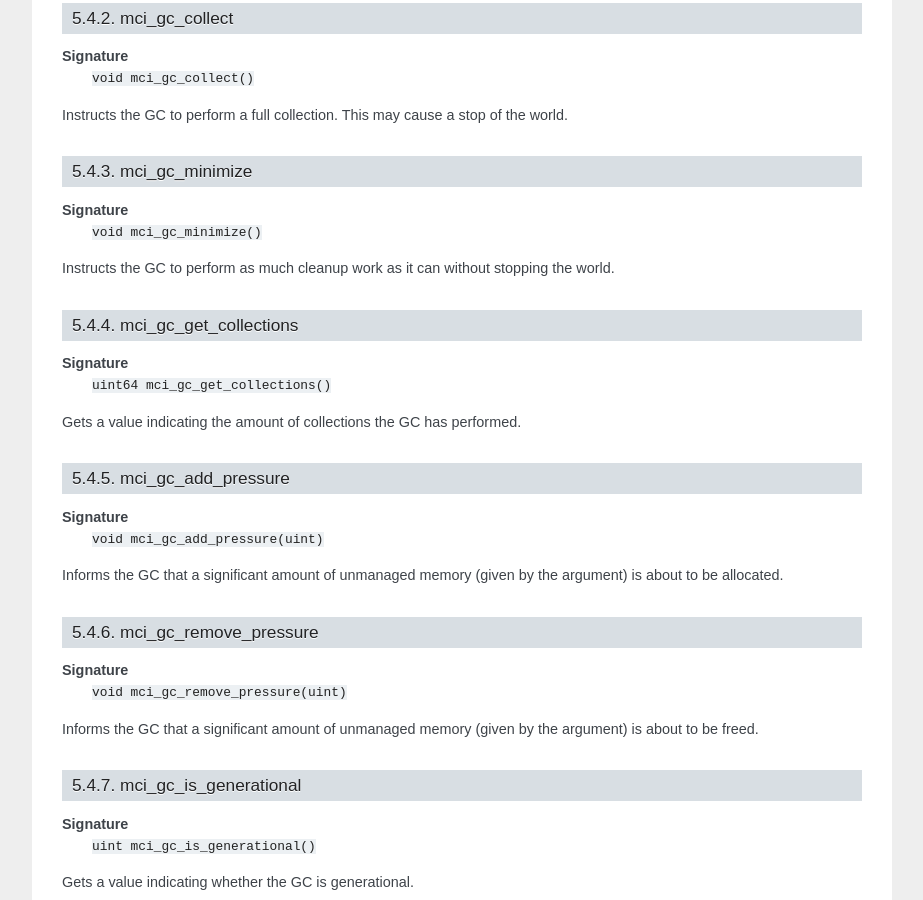
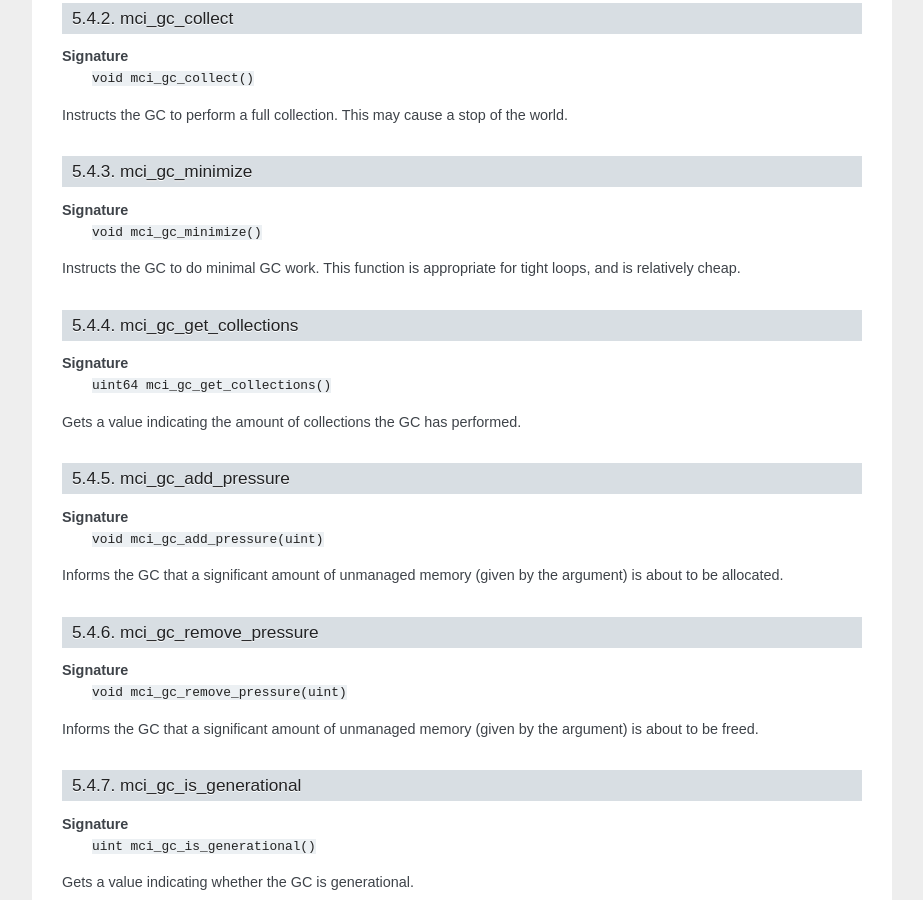
Before and after one commit to lycus/mci, a Sphinx documentation site: the page built from docs/intrinsics.rst, in a window 1280 px wide and 900 px high, scrolled down 6480 px. Shown: the whole window, without its empty margins (198-1121 px from the left). Built offline with Sphinx 7.4.7, drawn with Linux system fonts in a browser that asks for light colours.

Commit message:
Correct docs for mci_gc_minimize().

```diff
--- a/docs/intrinsics.rst
+++ b/docs/intrinsics.rst
@@ -372,8 +372,8 @@ mci_gc_minimize
 **Signature**
     ``void mci_gc_minimize()``
 
-Instructs the GC to perform as much cleanup work as it can without stopping
-the world.
+Instructs the GC to do minimal GC work. This function is appropriate for
+tight loops, and is relatively cheap.
 
 mci_gc_get_collections
 ----------------------
```
